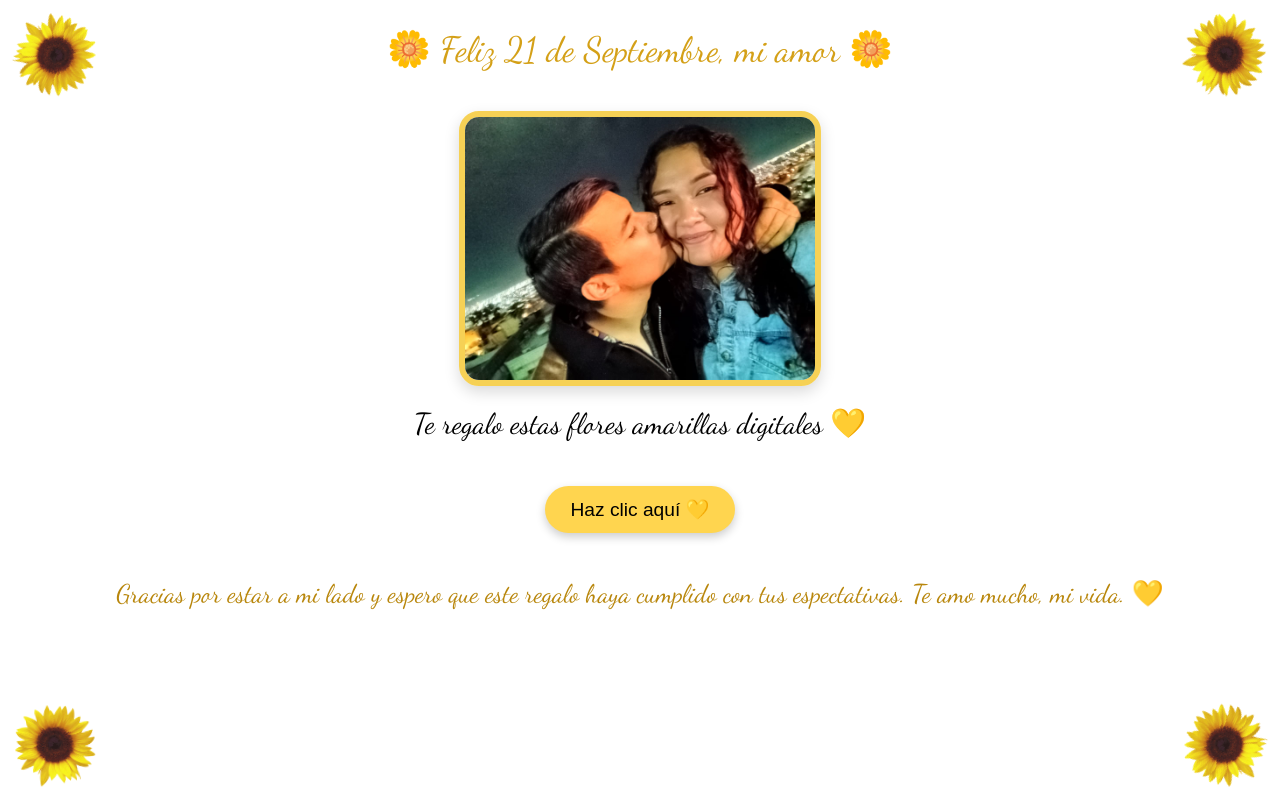
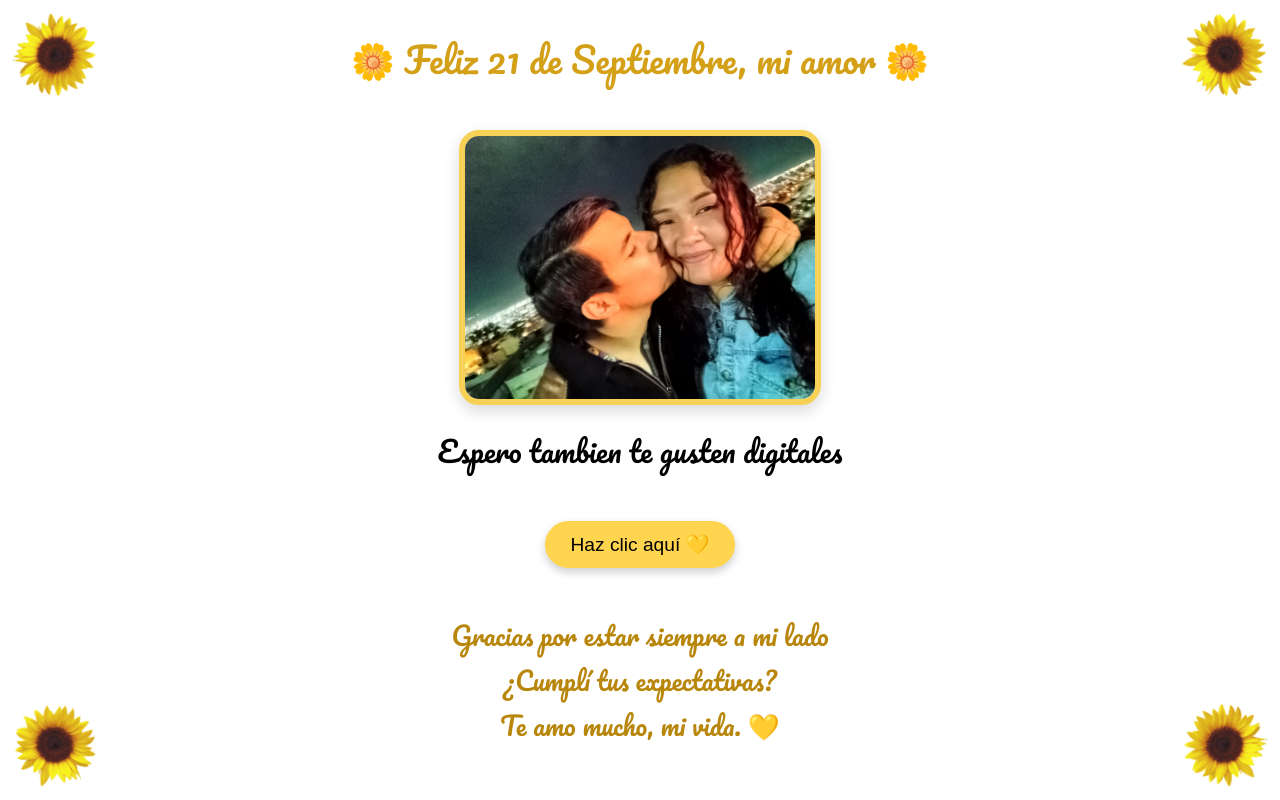
Before and after one commit to Neonairb/NeoNairb.github.io, an Angular app: page / in a window 1280 px wide. Both pictures are taken after a click on the button "Haz clic aquí 💛". Built offline with nearby package versions, Linux system fonts and the light colour scheme.

Commit message:
add new message

```diff
--- a/src/app/app.css
+++ b/src/app/app.css
@@ -13,8 +13,8 @@ font-family: 'Satisfy', cursive; */
 
 
 .general-container {
-    text-align: center;
-    font-family: 'Dancing Script', cursive;
+  text-align: center;
+  font-family: 'Pacifico', cursive;
 }
 
 body {
--- a/src/app/app.html
+++ b/src/app/app.html
@@ -6,12 +6,14 @@
     <img src="amor.jpg" alt="Nuestra foto">
   </div>
 
-  <div class="message">Te regalo estas flores amarillas digitales 💛</div>
+  <div class="message">Espero tambien te gusten digitales</div>
 
   <button class="button-surprise" (click)="showMessage()">Haz clic aquí 💛</button>
 
   <div *ngIf="isVisible" class="hidden-message">
-    Gracias por estar a mi lado y espero que este regalo haya cumplido con tus espectativas. Te amo mucho, mi vida. 💛
+    Gracias por estar siempre a mi lado<br>
+    ¿Cumplí tus expectativas?<br>
+    Te amo mucho, mi vida. 💛
   </div>
 </div>
 
```
